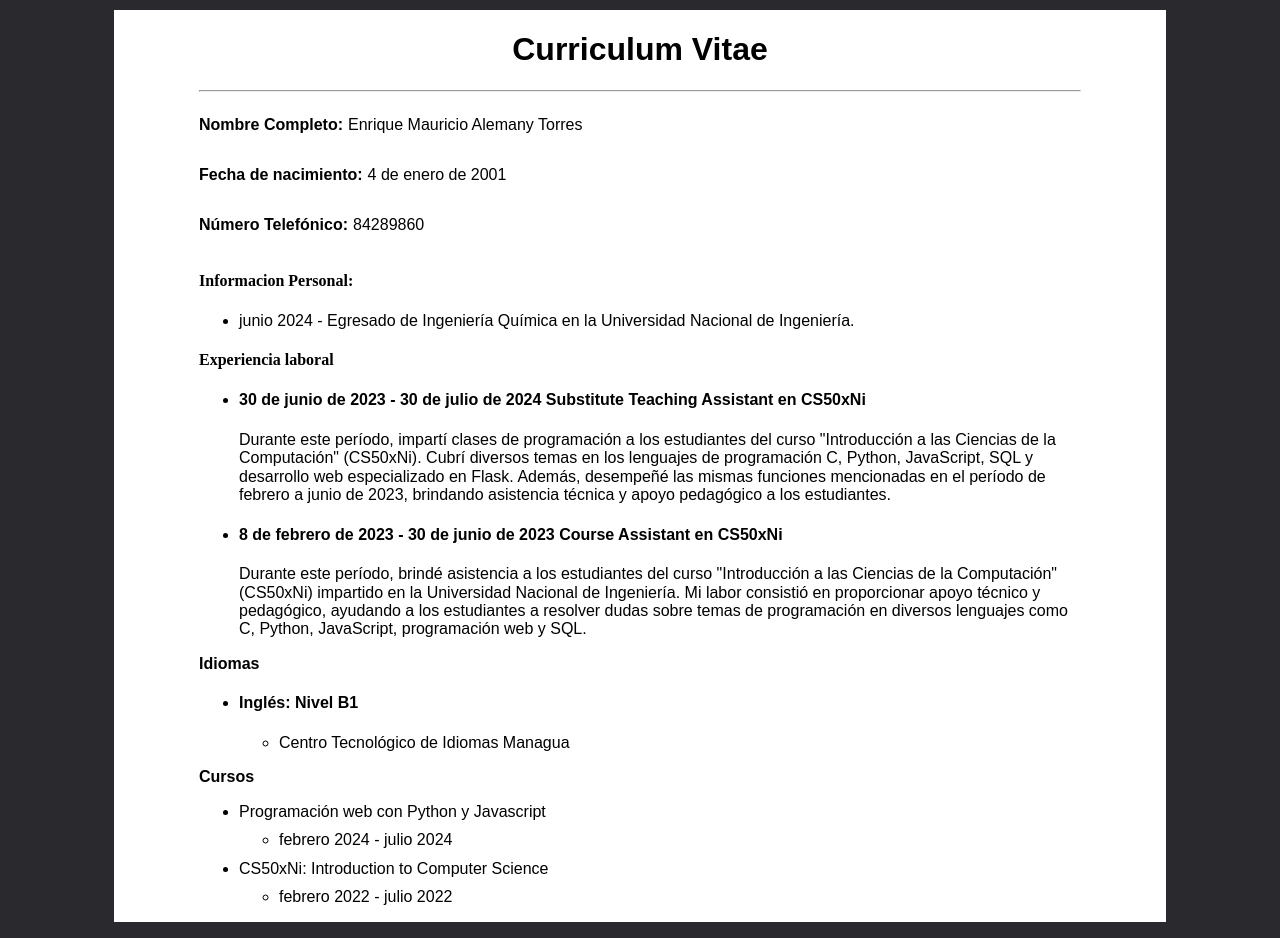
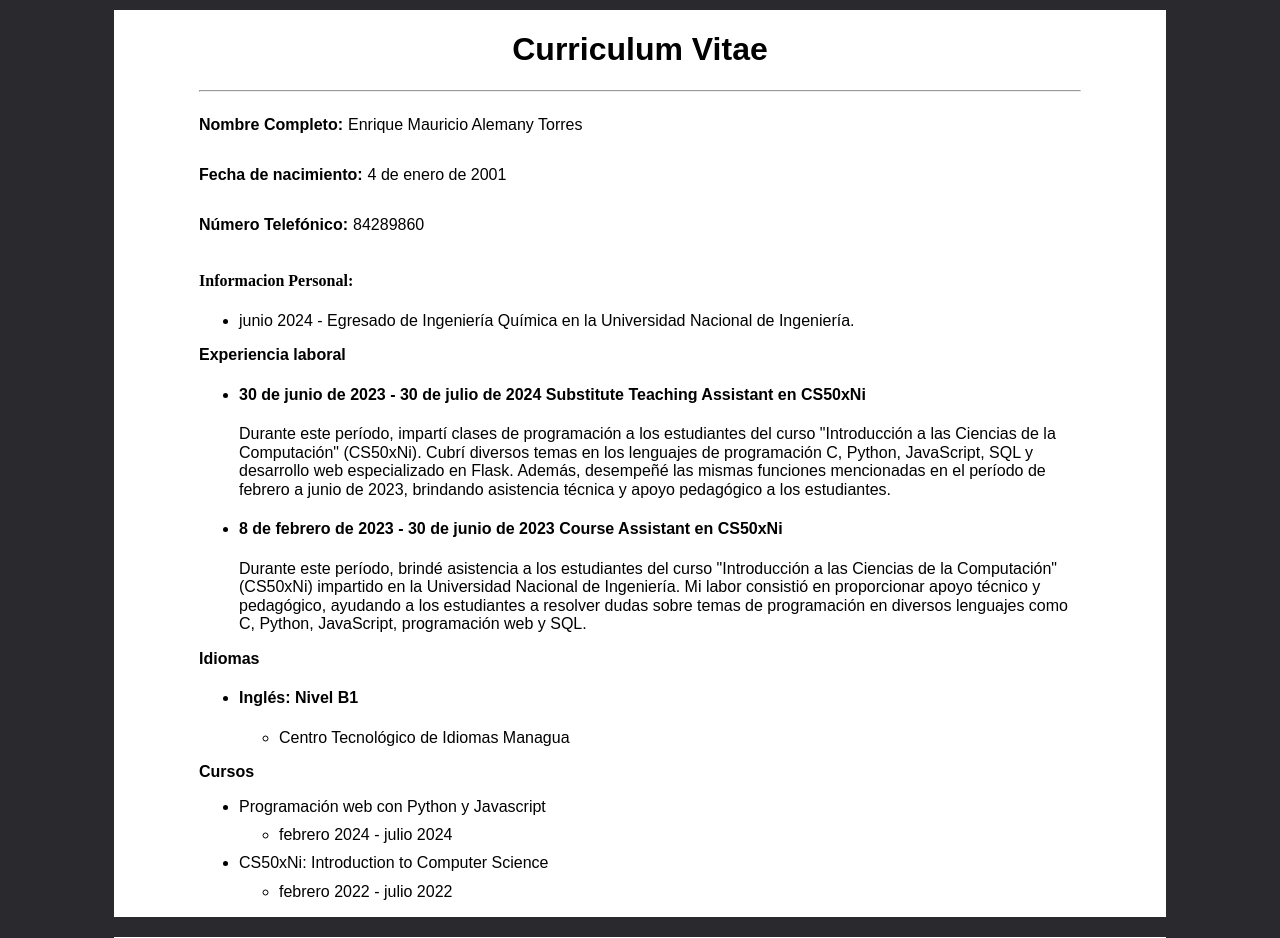
Before and after one commit to Mau5trakt/curriculum, a Django app: page / in a window 1280 px wide. Shown: the top 938 px of the page. Run offline with Django 5.2, Linux system fonts and the light colour scheme; data comes from the database, SQL or seed files in the repository; parts of the project's set-up code (start-up, migrations or seed data) failed here and were passed over.

Commit message:
feat: corrected class

```diff
--- a/cv/templates/cv.html
+++ b/cv/templates/cv.html
@@ -44,7 +44,7 @@
             </ul>
         </div>
         <div class="expanded">
-            <h4>Experiencia laboral</h4>
+            <p class="bold">Experiencia laboral</p>
             <ul>
                 {% for item in work_experiences %}
                     <li> <h4> {{ item.from_date }} - {{ item.to_date }} {{ item.position }} </h4>  <p> {{ item.description }} </p></li>
```
